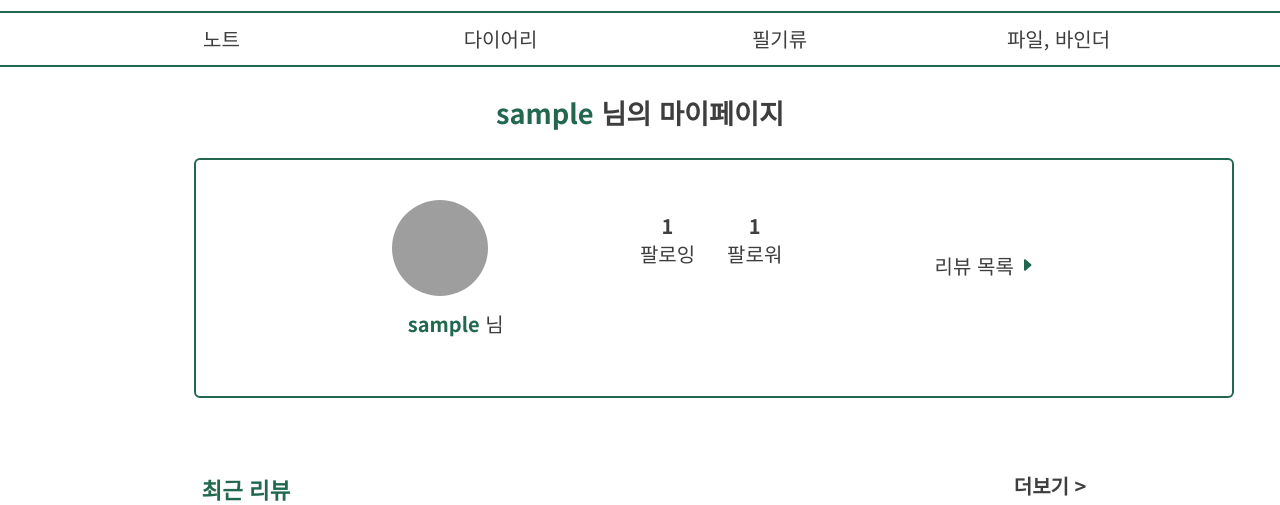
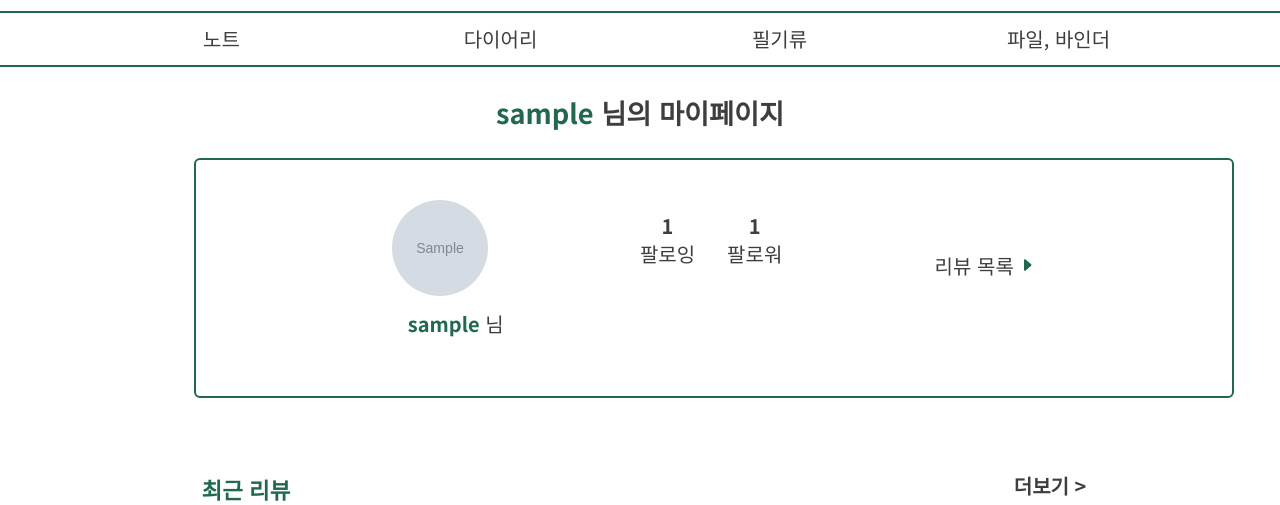
Before and after one commit to hyejinny97/TBT, a Django app: page /accounts/1/detail/ in a window 1280 px wide. Shown: the part 194-699 px from the top of the page. Run offline with Django 3.2, Linux system fonts and the light colour scheme; tables that the repository leaves empty hold one stand-in row (values such as "Sample post"); grey boxes marked "Sample" are stand-in pictures; some libraries are stand-ins or nearby versions; grey boxes are pictures that could not be loaded.

Commit message:
account profile-image 노출 수정

```diff
--- a/accounts/templates/accounts/detail.html
+++ b/accounts/templates/accounts/detail.html
@@ -25,7 +25,7 @@
         <div class="profile__container rounded">
           <div class="profile__content">
             <div>
-              <img class="profile__img" src="http://thumbnail.10x10.co.kr/webimage/image/basic600/491/B004917674.jpg?cmd=thumb&w=500&h=500&fit=true&ws=false" alt="profile-img"/>
+              <img class="profile__img" src="{{ user.profile_image.url }}" alt="profile-img"/>
               <p class="ms-3 mt-3">
                 <span class="profile__name">{{ user.nickname }}</span>
                 님</p>
```
